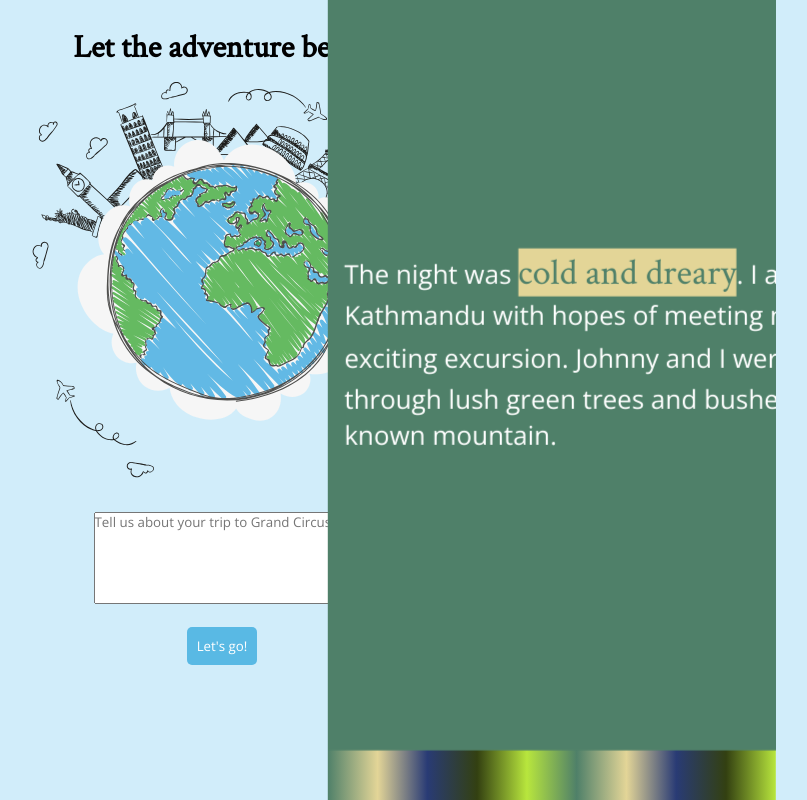
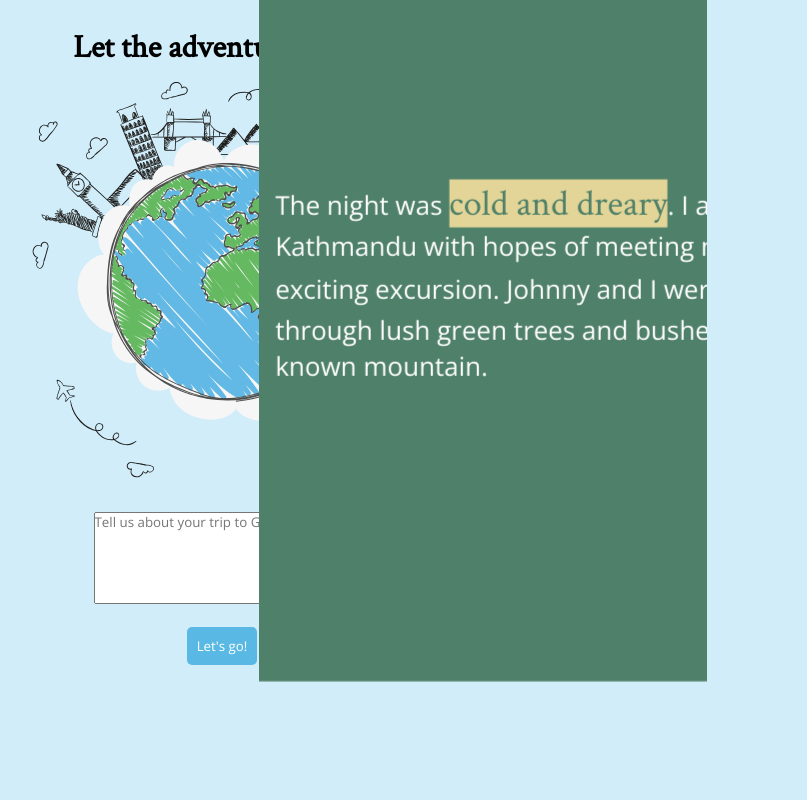
Before and after one commit to ryane1/GC-Final-Project, an Angular app: page / in a window 1280 px wide. Shown: the top 800 px of the page, without its empty margins (418-1225 px from the left). Built offline with nearby package versions, Linux system fonts and the light colour scheme.

Commit message:
working on mobile scroll styling

```diff
--- a/src/app/story/sadness-fear/sadness-fear.component.css
+++ b/src/app/story/sadness-fear/sadness-fear.component.css
@@ -18,7 +18,7 @@
   overflow-x: hidden;
   height: 56vh;
   width: 162vw;
-  padding-right: 138px;
+  /* padding-right: 138px; */
 }
 
 .fearspan1,
@@ -110,7 +110,7 @@ section {
   }
   div {
     height: 1000vh;
-    background-image: linear-gradient(
+    /* background-image: linear-gradient(
       #4f8069,
       #e3d597,
       #293b75,
@@ -121,6 +121,6 @@ section {
       #293b75,
       #334011,
       #b8e63d
-    );
+    ); */
   }
 }
```
